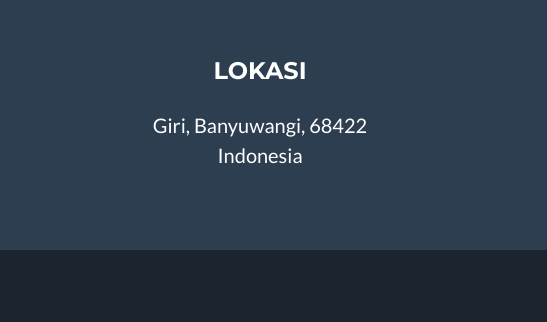
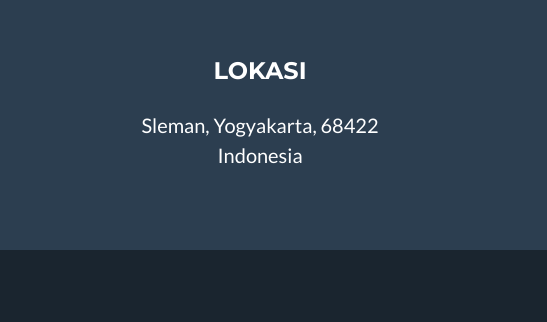
Before and after one commit to adialmuhsin/adialmuhsin.github.io, a website with bundled scripts: page index.html in a window 1280 px wide. Shown: the part 3697-4019 px from the top of the page, 0-547 px from the left. Built offline with nearby package versions, Linux system fonts and the light colour scheme.

Commit message:
Update index.html

```diff
--- a/index.html
+++ b/index.html
@@ -274,7 +274,7 @@
         <!-- Footer Location -->
         <div class="col-lg-4 mb-5 mb-lg-0">
           <h4 class="text-uppercase mb-4">Lokasi</h4>
-          <p class="lead mb-0">Giri, Banyuwangi, 68422
+          <p class="lead mb-0">Sleman, Yogyakarta, 68422
             <br>Indonesia</p>
         </div>
 
```
